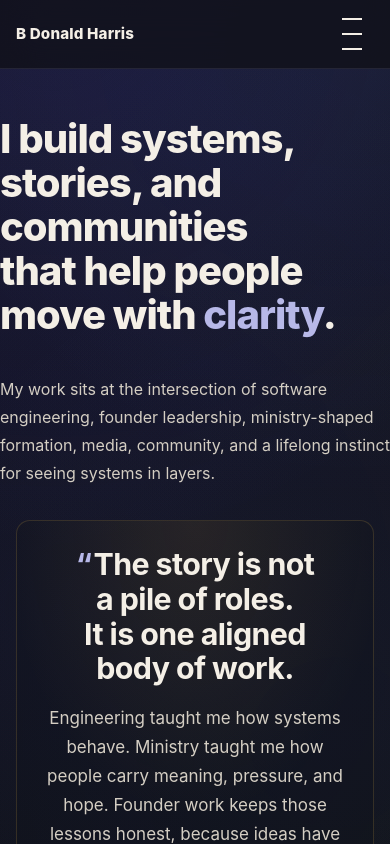
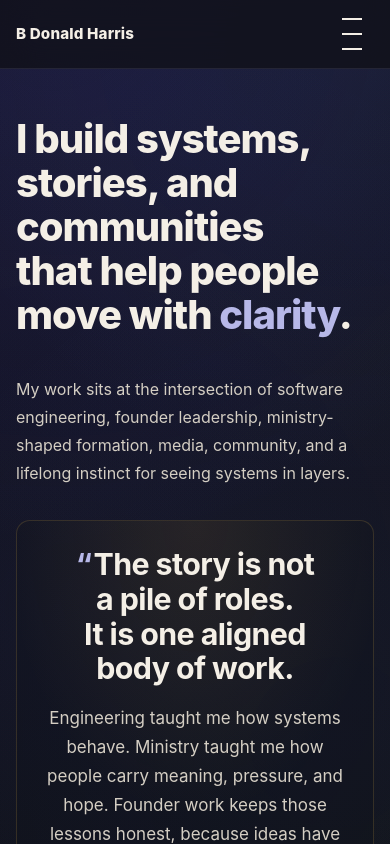
Before and after one commit to bdonaldharris/bdonaldharris.com, a Next.js app: page /about in a window 390 px wide. Shown: the top 844 px of the page. Built offline with nearby package versions, Linux system fonts and the light colour scheme.

Commit message:
Recalibrate editorial heroes

```diff
--- a/app/editorial-refinements.css
+++ b/app/editorial-refinements.css
@@ -17,7 +17,7 @@
 
 /* Image-less editorial heroes need a wider reading measure. */
 .about-page .page-hero {
-  width: min(100%, 960px);
+  width: min(calc(100vw - 40px), 960px);
   padding-right: 0;
 }
 
@@ -80,6 +80,10 @@
     max-width: 100%;
   }
 
+  .about-page .page-hero {
+    width: min(calc(100vw - 32px), 680px);
+  }
+
   .about-page .page-hero p:not(.eyebrow),
   .ideas-page .ideas-hero p {
     max-width: 100%;
--- a/app/globals.css
+++ b/app/globals.css
@@ -1789,7 +1789,7 @@ p {
 
 @media (min-width: 861px) {
   .speaking-organizer-panel {
-    margin-top: clamp(10px, 1.4vw, 18px);
+    margin-top: 0;
   }
 }
 
@@ -2094,10 +2094,6 @@ p {
   );
 }
 
-.ideas-hero-copy h1 {
-  max-width: 16ch;
-}
-
 .ideas-hero-copy p {
   max-width: 54ch;
   color: rgba(247, 246, 243, 0.82);
```
Also changed, not shown: 2 other files (tests, documents, lock files or other folders).
